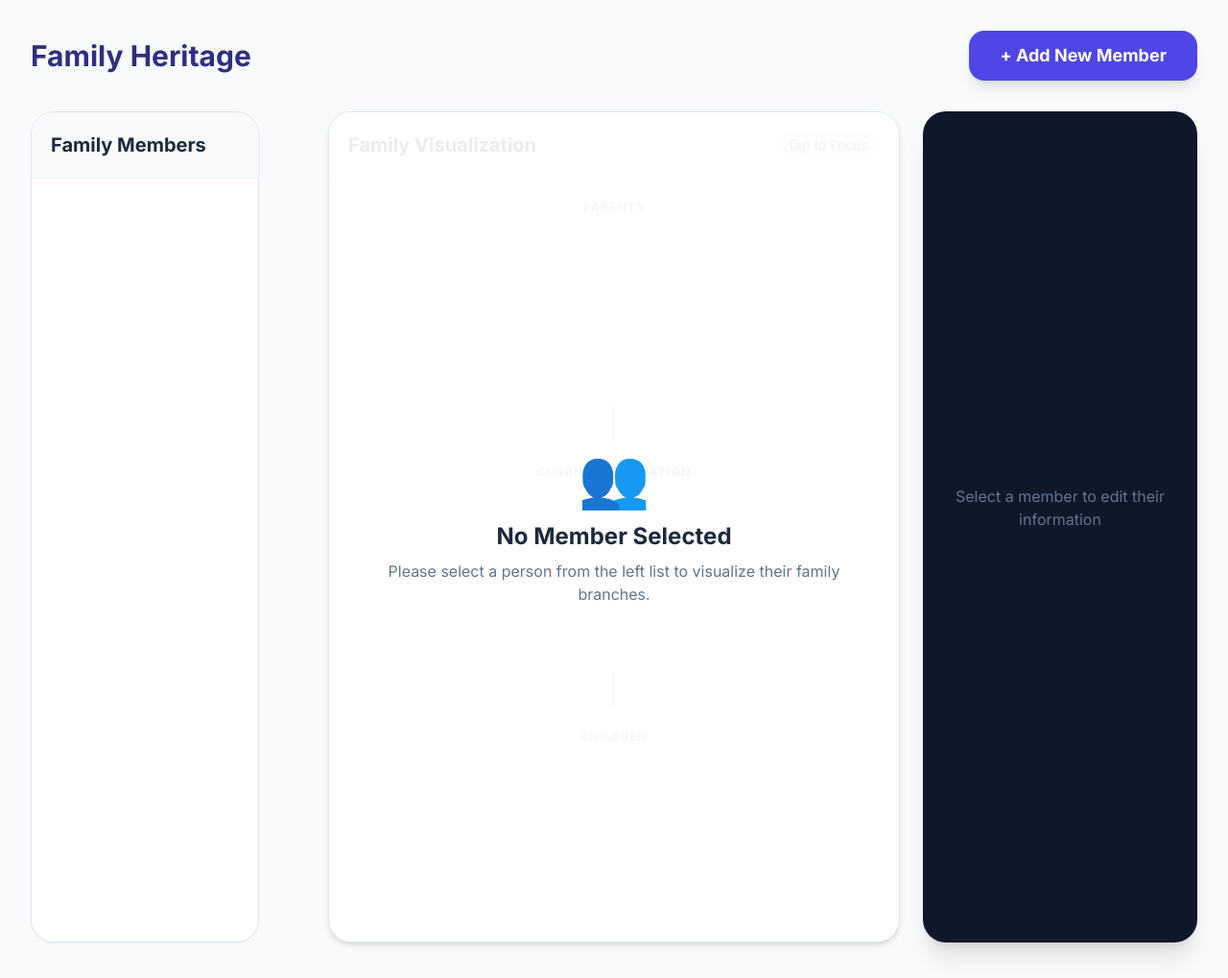
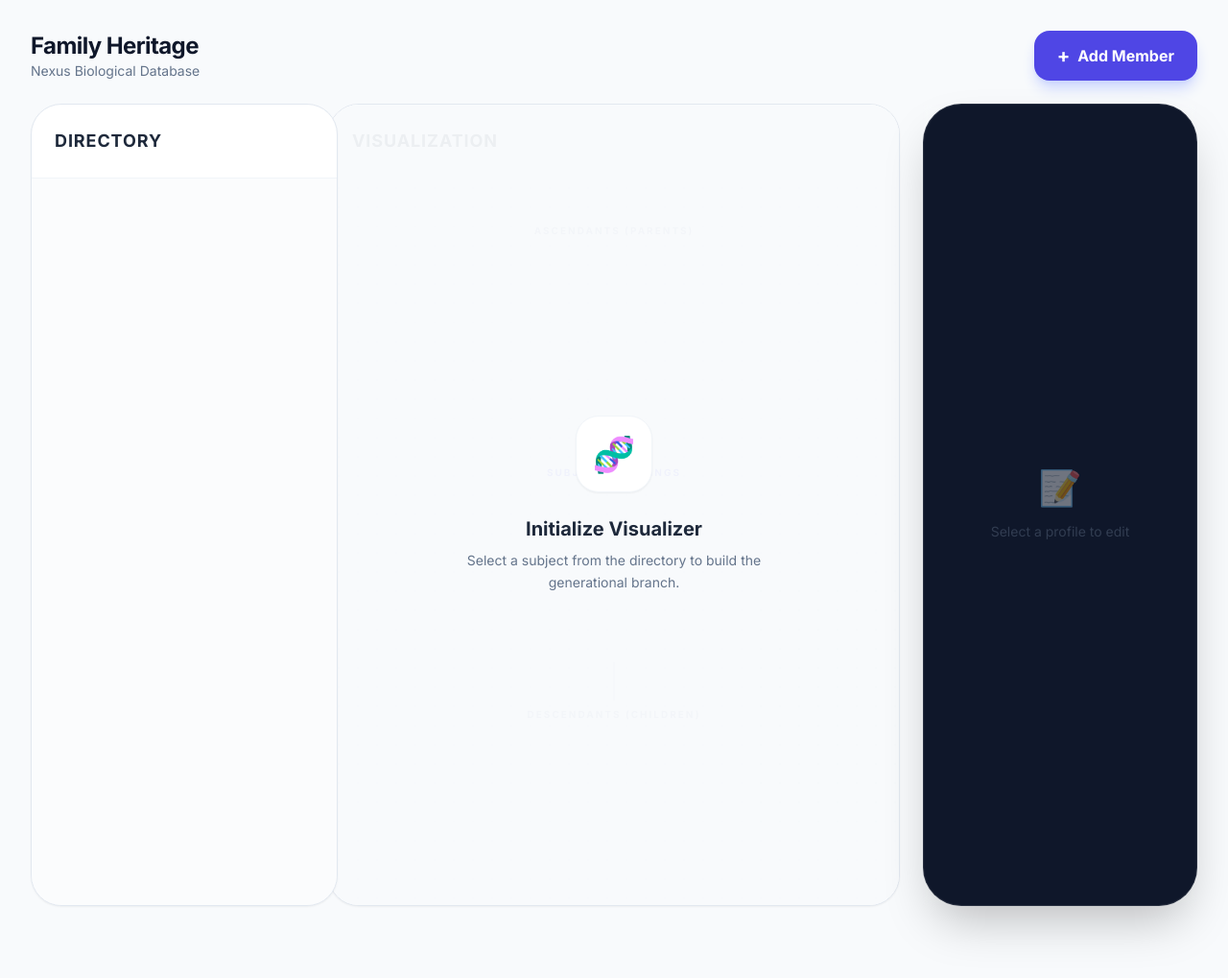
Before and after one commit to choigun0809A/FamilyTreeChoiForge, a Flask app: template templates/main_update.html in a window 1280 px wide. Shown: the whole page at 96% size. Run offline with Flask 3, Linux system fonts and the light colour scheme; the template is opened without the code that fills it, so the values that code supplies are empty; some libraries are stand-ins or nearby versions.

Commit message:
huge update

```diff
--- a/app.py
+++ b/app.py
@@ -38,13 +38,13 @@ def login():
         json_data = request.get_json()
         email = json_data.get('email')
         password = json_data.get('password')
-        uid, isVerified = firebase.login(email, password)
+        uid, isVerified, correct_password = firebase.login(email, password)
 
-        if uid and isVerified:
+        if uid and isVerified and correct_password:
             session['uid'] = uid
             session["verified"] = True
             return jsonify({'success': True, 'message': 'Login successful! Redirecting...'}), 200
-        elif firebase.UidInRequests(uid) and isVerified:
+        elif firebase.UidInRequests(uid) and not correct_password:
             return jsonify({'success': False, 'message': 'Invalid email or password.'}), 401
         elif firebase.UidInRequests(uid) and not isVerified:
             return jsonify({'success': False, 'message': 'Please wait for verification.'}), 401
--- a/templates/main_update.html
+++ b/templates/main_update.html
@@ -81,174 +81,176 @@
     </style>
   </head>
   <body class="p-4 lg:p-8 relative">
-    <div id="sidebarBackdrop" onclick="toggleSidebar()" class="fixed inset-0 bg-slate-900/50 backdrop-blur-sm z-40 hidden lg:hidden"></div>
+    <div id="sidebarBackdrop" onclick="toggleSidebar()" class="fixed inset-0 bg-slate-900/40 backdrop-blur-md z-40 hidden lg:hidden"></div>
 
-    <header class="max-w-[1600px] mx-auto flex justify-between items-center mb-8">
+    <header class="max-w-[1600px] mx-auto flex justify-between items-center mb-6">
       <div class="flex items-center gap-4">
-        <button onclick="toggleSidebar()" class="lg:hidden bg-white p-3 rounded-xl shadow-sm border border-slate-200 text-xl">
-          ☰
+        <button onclick="toggleSidebar()" class="lg:hidden bg-white p-3 rounded-2xl shadow-sm border border-slate-200 hover:bg-slate-50">
+          <svg xmlns="http://www.w3.org/2000/svg" width="24" height="24" viewBox="0 0 24 24" fill="none" stroke="currentColor" stroke-width="2" stroke-linecap="round" stroke-linejoin="round"><line x1="3" y1="12" x2="21" y2="12"></line><line x1="3" y1="6" x2="21" y2="6"></line><line x1="3" y1="18" x2="21" y2="18"></line></svg>
         </button>
-        <h1 class="text-3xl font-bold text-indigo-900 flex items-center gap-2">
-          <span class="hidden sm:inline">Family Heritage</span>
-        </h1>
+        <div>
+            <h1 class="text-2xl font-extrabold text-slate-900 tracking-tight">Family Heritage</h1>
+            <p class="text-sm text-slate-500 font-medium hidden sm:block">Nexus Biological Database</p>
+        </div>
       </div>
       <button
         onclick="showAddForm()"
-        class="bg-indigo-600 hover:bg-indigo-700 text-white text-sm sm:text-lg font-bold px-4 sm:px-8 py-3 rounded-2xl shadow-lg transition-transform active:scale-95"
+        class="bg-indigo-600 hover:bg-indigo-700 text-white font-bold px-6 py-3 rounded-2xl shadow-lg shadow-indigo-200 transition-all active:scale-95 flex items-center gap-2"
       >
-        + Add <span class="hidden sm:inline">New Member</span>
+        <span class="text-xl">+</span> Add Member
       </button>
     </header>
 
-    <main class="max-w-[1600px] mx-auto grid grid-cols-1 lg:grid-cols-12 gap-6 relative">
+    <main class="max-w-[1600px] mx-auto grid grid-cols-1 lg:grid-cols-12 gap-6">
 
-      <div id="sidebar" class="fixed top-0 left-0 h-full w-10/12 max-w-sm bg-white shadow-2xl z-50 transform -translate-x-full transition-transform duration-300 ease-in-out lg:static lg:transform-none lg:col-span-3 lg:rounded-3xl lg:shadow-sm border border-slate-200 overflow-hidden flex flex-col lg:h-[85vh]">
-        <div class="p-5 border-b border-slate-100 bg-slate-50 flex justify-between items-center">
-          <h2 class="text-xl font-bold">Family Members</h2>
-          <button onclick="toggleSidebar()" class="lg:hidden text-2xl text-slate-500 hover:text-slate-800">&times;</button>
+      <aside id="sidebar" class="fixed top-0 left-0 h-full w-80 bg-white shadow-2xl z-50 transform -translate-x-full transition-transform duration-300 lg:static lg:transform-none lg:col-span-3 lg:rounded-[2rem] lg:shadow-sm border border-slate-200 overflow-hidden flex flex-col lg:h-[82vh]">
+        <div class="p-6 border-b border-slate-100 flex justify-between items-center">
+          <h2 class="text-lg font-bold text-slate-800 uppercase tracking-wider">Directory</h2>
+          <button onclick="toggleSidebar()" class="lg:hidden text-slate-400">&times;</button>
         </div>
-        <div
-          id="membersList"
-          class="flex-1 overflow-y-auto p-4 space-y-3 custom-scroll"
-        ></div>
-      </div>
+        <div id="membersList" class="flex-1 overflow-y-auto p-4 space-y-2 custom-scroll bg-slate-50/50">
+          </div>
+      </aside>
 
-      <div class="lg:col-span-6 bg-white rounded-3xl shadow-md border border-slate-200 flex flex-col h-[85vh] relative overflow-hidden">
-        <div class="p-5 border-b border-slate-100 flex justify-between items-center">
-          <h2 class="text-xl font-bold text-slate-700">Family Visualization</h2>
-          <div class="flex items-center gap-3">
-            <span class="text-sm bg-slate-100 px-3 py-1 rounded-full text-slate-500 hidden sm:block">Tap to Focus</span>
-            <button id="mobileEditBtn" onclick="toggleDetails()" class="hidden lg:hidden bg-slate-900 text-white px-4 py-2 rounded-xl text-sm font-bold shadow-md transition-all active:scale-95">
-              ✎ Edit Info
-            </button>
+      <section class="lg:col-span-6 bg-white rounded-[2rem] shadow-sm border border-slate-200 flex flex-col h-[82vh] relative overflow-hidden">
+        <div class="p-6 border-b border-slate-100 flex justify-between items-center bg-white/50 backdrop-blur-sm sticky top-0 z-30">
+          <h2 class="text-lg font-bold text-slate-800 uppercase tracking-wider">Visualization</h2>
+          <button id="mobileEditBtn" onclick="toggleDetails()" class="lg:hidden bg-slate-900 text-white px-4 py-2 rounded-xl text-xs font-bold">
+            Edit Data
+          </button>
+        </div>
+
+        <div id="treeVisualizer" class="flex-1 overflow-y-auto p-2 custom-scroll bg-[radial-gradient(#e2e8f0_1px,transparent_1px)] [background-size:20px_20px]">
+          <div class="py-8">
+            <div class="text-center mb-2">
+                <span class="text-[10px] font-black uppercase tracking-[0.2em] text-slate-400">Ascendants (Parents)</span>
+            </div>
+            <div id="rowParents" class="row-container custom-scroll"></div>
+
+            <div class="generation-gap"></div>
+
+            <div class="text-center mb-2">
+                <span class="text-[10px] font-black uppercase tracking-[0.2em] text-indigo-500">Subject & Siblings</span>
+            </div>
+            <div id="rowCurrent" class="row-container custom-scroll"></div>
+
+            <div class="generation-gap"></div>
+
+            <div class="text-center mb-2">
+                <span class="text-[10px] font-black uppercase tracking-[0.2em] text-slate-400">Descendants (Children)</span>
+            </div>
+            <div id="rowChildren" class="row-container custom-scroll"></div>
           </div>
         </div>
 
-        <div id="treeVisualizer" class="flex-1 overflow-y-auto p-4 custom-scroll space-y-4">
-          <div class="text-center">
-            <span class="text-xs font-bold uppercase tracking-widest text-slate-400">Parents</span>
-            <div id="rowParents" class="row-container overflow-x-auto custom-scroll"></div>
-          </div>
-
-          <div class="generation-gap"></div>
-
-          <div class="text-center">
-            <span class="text-xs font-bold uppercase tracking-widest text-indigo-400">Current Generation</span>
-            <div id="rowCurrent" class="row-container overflow-x-auto custom-scroll"></div>
-          </div>
-
-          <div class="generation-gap"></div>
-
-          <div class="text-center">
-            <span class="text-xs font-bold uppercase tracking-widest text-slate-400">Children</span>
-            <div id="rowChildren" class="row-container overflow-x-auto custom-scroll"></div>
-          </div>
-        </div>
-
-        <div id="noSelectionMsg" class="absolute inset-0 bg-white/90 flex flex-col items-center justify-center text-center p-10 z-20">
-          <div class="text-6xl mb-4">👥</div>
-          <h3 class="text-2xl font-bold text-slate-800">No Member Selected</h3>
-          <p class="text-slate-500 mt-2">
-            Please select a person from the left list to visualize their family branches.
+        <div id="noSelectionMsg" class="absolute inset-0 bg-slate-50/95 flex flex-col items-center justify-center text-center p-12 z-40 transition-all">
+          <div class="w-20 h-20 bg-white rounded-3xl shadow-sm flex items-center justify-center text-4xl mb-6 border border-slate-100">🧬</div>
+          <h3 class="text-xl font-bold text-slate-800">Initialize Visualizer</h3>
+          <p class="text-slate-500 mt-2 max-w-xs text-sm leading-relaxed">
+            Select a subject from the directory to build the generational branch.
           </p>
         </div>
-      </div>
+      </section>
 
-      <div id="detailsWrapper" class="fixed inset-0 z-[60] flex items-center justify-center p-4 bg-slate-900/80 backdrop-blur-sm opacity-0 pointer-events-none transition-opacity duration-300 lg:static lg:bg-transparent lg:p-0 lg:opacity-100 lg:pointer-events-auto lg:col-span-3 lg:block lg:backdrop-blur-none">
+      <aside id="detailsWrapper" class="fixed inset-0 z-[60] flex items-center justify-center p-4 bg-slate-900/60 backdrop-blur-sm opacity-0 pointer-events-none transition-all lg:static lg:bg-transparent lg:p-0 lg:opacity-100 lg:pointer-events-auto lg:col-span-3 lg:block">
+        <div class="bg-slate-900 rounded-[2.5rem] p-8 text-white w-full max-w-md lg:h-[82vh] overflow-y-auto custom-scroll shadow-2xl relative border border-white/10">
 
-        <div class="bg-slate-900 rounded-[2rem] lg:rounded-3xl shadow-2xl lg:shadow-xl p-6 text-white w-full max-w-lg max-h-[90vh] lg:max-h-none lg:h-[85vh] overflow-y-auto custom-scroll relative">
+          <button onclick="toggleDetails()" class="lg:hidden absolute top-6 right-6 text-2xl text-slate-500">&times;</button>
 
-          <button onclick="toggleDetails()" class="lg:hidden absolute top-4 right-4 text-3xl text-slate-400 hover:text-white leading-none">&times;</button>
+          <div id="detailsPanel" class="hidden space-y-8">
+            <header>
+                <h2 class="text-xs font-black uppercase tracking-[0.3em] text-indigo-400 mb-2">Data Profile</h2>
+                <h3 class="text-2xl font-bold">Member Information</h3>
+            </header>
 
-          <div id="detailsPanel" class="hidden space-y-6 mt-2 lg:mt-0">
-            <h2 class="text-2xl font-bold border-b border-slate-700 pb-4 pr-8">
-              Member Profile
-            </h2>
+            <div class="space-y-4">
+              <div>
+                <label class="text-[10px] font-bold uppercase text-slate-500 ml-1">Legal Name</label>
+                <input id="editName" type="text" class="w-full bg-slate-800/50 border border-slate-700 rounded-2xl px-5 py-4 mt-1 focus:ring-2 focus:ring-indigo-500 outline-none transition-all" />
+              </div>
 
-            <div>
-              <label class="block text-sm font-semibold text-slate-400 mb-2">Full Name</label>
-              <input id="editName" type="text" class="w-full bg-slate-800 border border-slate-700 rounded-xl px-4 py-3 text-lg focus:ring-2 focus:ring-indigo-500 outline-none" />
-            </div>
-
-            <div class="grid grid-cols-2 gap-4">
-              <div>
-                <label class="block text-sm font-semibold text-slate-400 mb-2">Gender</label>
-                <select id="editGender" class="w-full bg-slate-800 border border-slate-700 rounded-xl px-4 py-3 outline-none">
-                  <option value="Male">Male</option>
-                  <option value="Female">Female</option>
-                  <option value="Other">Other</option>
-                </select>
-              </div>
-              <div>
-                <label class="block text-sm font-semibold text-slate-400 mb-2">Birth Date</label>
-                <input id="editBirthDate" type="date" class="w-full bg-slate-800 border border-slate-700 rounded-xl px-4 py-3 outline-none" />
+              <div class="grid grid-cols-2 gap-4">
+                <div>
+                  <label class="text-[10px] font-bold uppercase text-slate-500 ml-1">Gender</label>
+                  <select id="editGender" class="w-full bg-slate-800/50 border border-slate-700 rounded-2xl px-4 py-4 mt-1 outline-none">
+                    <option value="Male">Male</option>
+                    <option value="Female">Female</option>
+                    <option value="Other">Other</option>
+                  </select>
+                </div>
+                <div>
+                    <label class="text-[10px] font-bold uppercase text-slate-500 ml-1">Birth Date</label>
+                    <input id="editBirthDate" type="date" class="w-full bg-slate-800/50 border border-slate-700 rounded-2xl px-4 py-4 mt-1 outline-none text-sm" />
+                </div>
               </div>
             </div>
 
-            <div class="pt-6 border-t border-slate-700">
-              <button onclick="autoSave()" class="w-full bg-green-600 hover:bg-green-700 py-4 rounded-2xl font-bold text-xl transition-all shadow-lg">
-                Update Details
+            <button onclick="autoSave()" class="w-full bg-indigo-600 hover:bg-indigo-500 py-4 rounded-2xl font-bold text-lg transition-all shadow-lg shadow-indigo-900/20">
+              Save Changes
+            </button>
+
+            <div class="space-y-3 pt-6 border-t border-white/5">
+              <p class="text-[10px] font-black uppercase tracking-widest text-slate-500">Link Relationships</p>
+
+              <button onclick="toggleParentForm()" class="w-full bg-slate-800/40 hover:bg-slate-800 p-4 rounded-2xl text-left flex justify-between items-center group transition-all">
+                <span class="text-sm font-semibold">Assign Parent</span>
+                <span class="text-indigo-400 group-hover:translate-x-1 transition-transform">→</span>
               </button>
-            </div>
-
-            <div class="space-y-4 pt-4">
-              <p class="text-sm font-bold text-slate-500 uppercase">Quick Add / Remove Relationships</p>
-
-              <button onclick="toggleParentForm()" class="w-full bg-slate-800 hover:bg-slate-700 p-4 rounded-xl text-left flex justify-between items-center">
-                <span>+ Add Parent</span>
-                <span class="text-indigo-400">→</span>
-              </button>
-              <div id="parentForm" class="hidden bg-slate-800 p-4 rounded-xl space-y-3">
-                <input id="newParentName" placeholder="Parent Name" class="w-full bg-slate-700 p-2 rounded" />
-                <input id="newParentId" placeholder="Parent ID" type="number" class="w-full bg-slate-700 p-2 rounded" />
-                <button onclick="addParent()" class="w-full bg-indigo-600 p-2 rounded font-bold">Confirm</button>
+              <div id="parentForm" class="hidden bg-slate-800/60 p-4 rounded-2xl space-y-3 border border-indigo-500/20">
+                <input id="newParentName" placeholder="Parent Name" class="w-full bg-slate-900 px-4 py-2 rounded-xl text-sm" />
+                <input id="newParentId" placeholder="Parent ID" type="number" class="w-full bg-slate-900 px-4 py-2 rounded-xl text-sm" />
+                <button onclick="addParent()" class="w-full bg-indigo-600 py-2 rounded-xl text-sm font-bold">Link Parent</button>
               </div>
 
-              <button onclick="toggleChildForm()" class="w-full bg-slate-800 hover:bg-slate-700 p-4 rounded-xl text-left flex justify-between items-center">
-                <span>+ Add Child</span>
-                <span class="text-indigo-400">→</span>
+              <button onclick="toggleChildForm()" class="w-full bg-slate-800/40 hover:bg-slate-800 p-4 rounded-2xl text-left flex justify-between items-center group transition-all">
+                <span class="text-sm font-semibold">Assign Child</span>
+                <span class="text-indigo-400 group-hover:translate-x-1 transition-transform">→</span>
               </button>
-              <div id="childForm" class="hidden bg-slate-800 p-4 rounded-xl space-y-3">
-                <input id="newChildName" placeholder="Child Name" class="w-full bg-slate-700 p-2 rounded" />
-                <input id="newChildId" placeholder="Child ID" type="number" class="w-full bg-slate-700 p-2 rounded" />
-                <button onclick="addChild()" class="w-full bg-indigo-600 p-2 rounded font-bold">Confirm</button>
+              <div id="childForm" class="hidden bg-slate-800/60 p-4 rounded-2xl space-y-3 border border-indigo-500/20">
+                <input id="newChildName" placeholder="Child Name" class="w-full bg-slate-900 px-4 py-2 rounded-xl text-sm" />
+                <input id="newChildId" placeholder="Child ID" type="number" class="w-full bg-slate-900 px-4 py-2 rounded-xl text-sm" />
+                <button onclick="addChild()" class="w-full bg-indigo-600 py-2 rounded-xl text-sm font-bold">Link Child</button>
               </div>
             </div>
           </div>
 
-          <div id="noDetailsMsg" class="h-full flex items-center justify-center text-slate-500 text-center pb-10">
-            <p>Select a member to edit their information</p>
+          <div id="noDetailsMsg" class="h-full flex flex-col items-center justify-center text-slate-500 text-center opacity-40">
+            <p class="text-4xl mb-4">📝</p>
+            <p class="text-sm font-medium">Select a profile to edit</p>
           </div>
         </div>
-      </div>
+      </aside>
     </main>
 
-    <div id="addModal" class="hidden fixed inset-0 bg-slate-900/80 backdrop-blur-sm flex items-center justify-center z-[70] p-4">
-        <div class="bg-white rounded-[2rem] shadow-2xl w-full max-w-xl overflow-hidden p-8">
-        <h2 class="text-3xl font-bold mb-6">Register New Member</h2>
+    <div id="addModal" class="hidden fixed inset-0 bg-slate-950/60 backdrop-blur-md flex items-center justify-center z-[100] p-4">
+        <div class="bg-white rounded-[3rem] shadow-2xl w-full max-w-lg overflow-hidden p-10 border border-slate-100">
+        <h2 class="text-3xl font-black text-slate-900 mb-2">New Registry</h2>
+        <p class="text-slate-500 mb-8 font-medium">Add a new individual to the heritage database.</p>
+
         <form id="addMemberForm" class="space-y-6">
           <div>
-            <label class="block text-lg font-medium text-slate-700 mb-2">What is their full name?</label>
-            <input type="text" id="name" required class="w-full px-6 py-4 rounded-2xl border-2 border-slate-200 focus:border-indigo-500 outline-none text-xl" placeholder="e.g. Bat-Erdene" />
+            <label class="text-[10px] font-black uppercase text-slate-400 ml-1">Full Identity Name</label>
+            <input type="text" id="name" required class="w-full px-6 py-4 mt-2 rounded-2xl border-2 border-slate-100 focus:border-indigo-500 focus:bg-white bg-slate-50 outline-none text-lg transition-all" placeholder="e.g. John Smith" />
           </div>
           <div class="grid grid-cols-2 gap-6">
             <div>
-              <label class="block text-lg font-medium text-slate-700 mb-2">Gender</label>
-              <select id="gender" required class="w-full px-6 py-4 rounded-2xl border-2 border-slate-200 focus:border-indigo-500 outline-none text-xl">
+              <label class="text-[10px] font-black uppercase text-slate-400 ml-1">Gender</label>
+              <select id="gender" required class="w-full px-5 py-4 mt-2 rounded-2xl border-2 border-slate-100 focus:border-indigo-500 bg-slate-50 outline-none">
                 <option value="Male">Male</option>
                 <option value="Female">Female</option>
                 <option value="Other">Other</option>
               </select>
             </div>
             <div>
-              <label class="block text-lg font-medium text-slate-700 mb-2">Birth Date</label>
-              <input type="date" id="birthDate" class="w-full px-6 py-4 rounded-2xl border-2 border-slate-200 outline-none text-xl" />
+              <label class="text-[10px] font-black uppercase text-slate-400 ml-1">Birth Date</label>
+              <input type="date" id="birthDate" class="w-full px-5 py-4 mt-2 rounded-2xl border-2 border-slate-100 outline-none bg-slate-50" />
             </div>
           </div>
         </form>
+
         <div class="flex gap-4 mt-10">
-          <button onclick="hideAddForm()" class="flex-1 py-4 text-slate-500 font-bold text-xl hover:bg-slate-50 rounded-2xl">Cancel</button>
-          <button onclick="addNewMember()" class="flex-1 bg-indigo-600 text-white font-bold text-xl py-4 rounded-2xl shadow-lg hover:bg-indigo-700">Add to Tree</button>
+          <button onclick="hideAddForm()" class="flex-1 py-4 text-slate-400 font-bold hover:text-slate-600 transition-colors">Dismiss</button>
+          <button onclick="addNewMember()" class="flex-1 bg-indigo-600 text-white font-bold py-4 rounded-2xl shadow-xl shadow-indigo-200 hover:bg-indigo-700 transition-all">Create Record</button>
         </div>
       </div>
     </div>
```
Also changed, not shown: firebase.py (+42 -45 lines).
